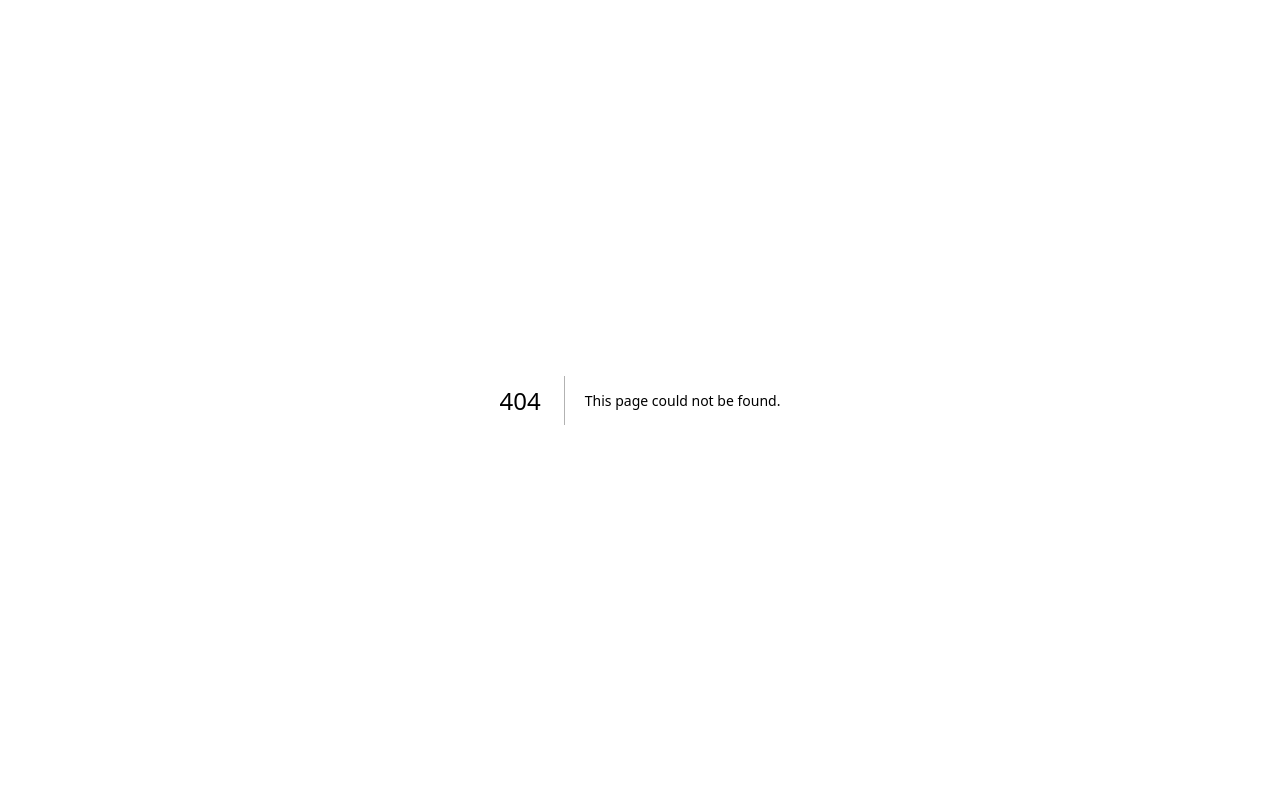
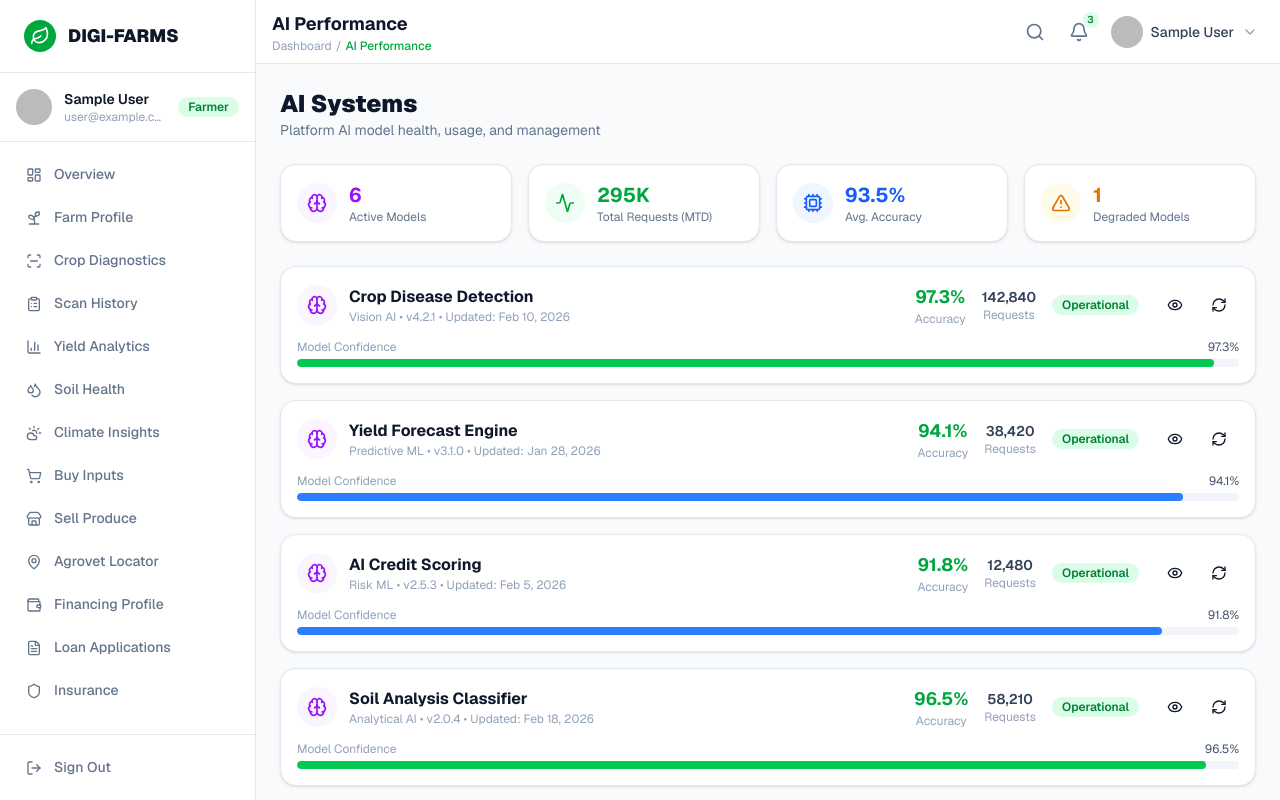
Before and after one commit to Faqih001/digi-farms, a Next.js app: page /admin/ai in a window 1280 px wide. Before the commit this address had no page. Built offline with nearby package versions, Linux system fonts and the light colour scheme; no server answers; sample sign-in values are in the browser's storage.

Commit message:
feat: add admin AI systems page with model health, usage metrics, and alert log

```diff
--- /dev/null
+++ b/app/(dashboard)/admin/ai/page.tsx
@@ -0,0 +1,117 @@
+import { Card, CardContent, CardHeader, CardTitle } from "@/components/ui/card";
+import { Badge } from "@/components/ui/badge";
+import { Button } from "@/components/ui/button";
+import { Brain, Cpu, Activity, AlertTriangle, Leaf, TrendingUp, Eye, RefreshCw } from "lucide-react";
+
+const aiModels = [
+  { name: "Crop Disease Detection", version: "v4.2.1", accuracy: 97.3, requests: 142840, status: "Operational", lastUpdate: "Feb 10, 2026", type: "Vision AI" },
+  { name: "Yield Forecast Engine", version: "v3.1.0", accuracy: 94.1, requests: 38420, status: "Operational", lastUpdate: "Jan 28, 2026", type: "Predictive ML" },
+  { name: "AI Credit Scoring", version: "v2.5.3", accuracy: 91.8, requests: 12480, status: "Operational", lastUpdate: "Feb 5, 2026", type: "Risk ML" },
+  { name: "Soil Analysis Classifier", version: "v2.0.4", accuracy: 96.5, requests: 58210, status: "Operational", lastUpdate: "Feb 18, 2026", type: "Analytical AI" },
+  { name: "Smart Irrigation Advisor", version: "v1.8.0", accuracy: 88.4, requests: 24310, status: "Degraded", lastUpdate: "Jan 15, 2026", type: "Recommendation" },
+  { name: "Pest Prediction Model", version: "v2.2.0", accuracy: 92.7, requests: 19080, status: "Operational", lastUpdate: "Feb 12, 2026", type: "Predictive ML" },
+];
+
+const recentAlerts = [
+  { model: "Smart Irrigation Advisor", level: "Warning", message: "Model accuracy dropped to 88.4% — retraining scheduled for Mar 1, 2026", time: "2 days ago" },
+  { model: "Crop Disease Detection", level: "Info", message: "New disease pattern detected: Anthracnose surge in Central Kenya — dataset updated", time: "5 days ago" },
+  { model: "AI Credit Scoring", level: "Info", message: "Model v2.5.3 deployed — improved accuracy for smallholder farmer profiles", time: "Feb 5, 2026" },
+];
+
+export default function AdminAIPage() {
+  return (
+    <div className="space-y-6">
+      <div>
+        <h1 className="text-2xl font-black text-slate-900 dark:text-white">AI Systems</h1>
+        <p className="text-sm text-slate-500">Platform AI model health, usage, and management</p>
+      </div>
+
+      <div className="grid grid-cols-2 lg:grid-cols-4 gap-4">
+        {[
+          { icon: Brain, label: "Active Models", value: "6", color: "text-purple-600", bg: "bg-purple-50 dark:bg-purple-950" },
+          { icon: Activity, label: "Total Requests (MTD)", value: "295K", color: "text-green-600", bg: "bg-green-50 dark:bg-green-950" },
+          { icon: Cpu, label: "Avg. Accuracy", value: "93.5%", color: "text-blue-600", bg: "bg-blue-50 dark:bg-blue-950" },
+          { icon: AlertTriangle, label: "Degraded Models", value: "1", color: "text-amber-600", bg: "bg-amber-50 dark:bg-amber-950" },
+        ].map(({ icon: Icon, label, value, color, bg }) => (
+          <Card key={label}>
+            <CardContent className="p-4 flex items-center gap-3">
+              <div className={`w-10 h-10 rounded-xl ${bg} flex items-center justify-center`}>
+                <Icon className={`w-5 h-5 ${color}`} />
+              </div>
+              <div>
+                <p className={`text-xl font-bold ${color}`}>{value}</p>
+                <p className="text-xs text-slate-500">{label}</p>
+              </div>
+            </CardContent>
+          </Card>
+        ))}
+      </div>
+
+      <div className="grid gap-4">
+        {aiModels.map((m) => (
+          <Card key={m.name}>
+            <CardContent className="p-4">
+              <div className="flex flex-col sm:flex-row sm:items-center justify-between gap-3">
+                <div className="flex items-center gap-3">
+                  <div className="w-10 h-10 rounded-xl bg-purple-50 dark:bg-purple-950 flex items-center justify-center">
+                    <Brain className="w-5 h-5 text-purple-600" />
+                  </div>
+                  <div>
+                    <p className="font-bold text-slate-900 dark:text-white">{m.name}</p>
+                    <p className="text-xs text-slate-400">{m.type} • {m.version} • Updated: {m.lastUpdate}</p>
+                  </div>
+                </div>
+                <div className="flex items-center gap-4">
+                  <div className="text-center hidden sm:block">
+                    <p className="text-lg font-bold text-green-600">{m.accuracy}%</p>
+                    <p className="text-xs text-slate-400">Accuracy</p>
+                  </div>
+                  <div className="text-center hidden sm:block">
+                    <p className="text-sm font-semibold text-slate-700 dark:text-slate-300">{m.requests.toLocaleString()}</p>
+                    <p className="text-xs text-slate-400">Requests</p>
+                  </div>
+                  <Badge variant={m.status === "Operational" ? "success" : "warning"} className="text-xs">{m.status}</Badge>
+                  <div className="flex gap-1">
+                    <Button variant="ghost" size="sm"><Eye className="w-3 h-3" /></Button>
+                    <Button variant="ghost" size="sm"><RefreshCw className="w-3 h-3" /></Button>
+                  </div>
+                </div>
+              </div>
+              <div className="mt-3">
+                <div className="flex justify-between text-xs mb-1">
+                  <span className="text-slate-400">Model Confidence</span>
+                  <span className="text-slate-600 dark:text-slate-400">{m.accuracy}%</span>
+                </div>
+                <div className="h-2 bg-slate-100 dark:bg-slate-700 rounded-full overflow-hidden">
+                  <div
+                    className={`h-full rounded-full ${m.accuracy >= 95 ? "bg-green-500" : m.accuracy >= 90 ? "bg-blue-500" : "bg-amber-500"}`}
+                    style={{ width: `${m.accuracy}%` }}
+                  />
+                </div>
+              </div>
+            </CardContent>
+          </Card>
+        ))}
+      </div>
+
+      <Card>
+        <CardHeader className="pb-2">
+          <CardTitle className="text-base font-bold flex items-center gap-2"><AlertTriangle className="w-4 h-4 text-amber-500" /> AI Alert Log</CardTitle>
+        </CardHeader>
+        <CardContent className="space-y-2">
+          {recentAlerts.map(({ model, level, message, time }) => (
+            <div key={message} className="flex items-start gap-3 p-3 rounded-xl bg-slate-50 dark:bg-slate-800/50">
+              <AlertTriangle className={`w-4 h-4 mt-0.5 flex-shrink-0 ${level === "Warning" ? "text-amber-500" : "text-blue-400"}`} />
+              <div className="flex-1">
+                <p className="text-xs font-semibold text-slate-600 dark:text-slate-400 mb-0.5">{model}</p>
+                <p className="text-sm text-slate-700 dark:text-slate-300">{message}</p>
+                <p className="text-xs text-slate-400">{time}</p>
+              </div>
+              <Badge variant={level === "Warning" ? "warning" : "info"} className="text-xs">{level}</Badge>
+            </div>
+          ))}
+        </CardContent>
+      </Card>
+    </div>
+  );
+}
```
